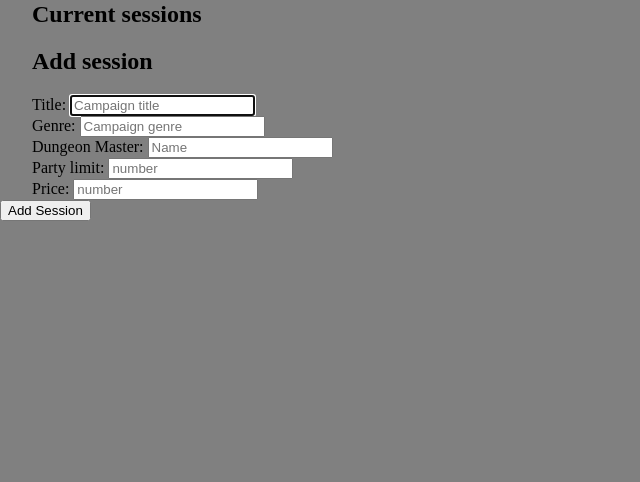
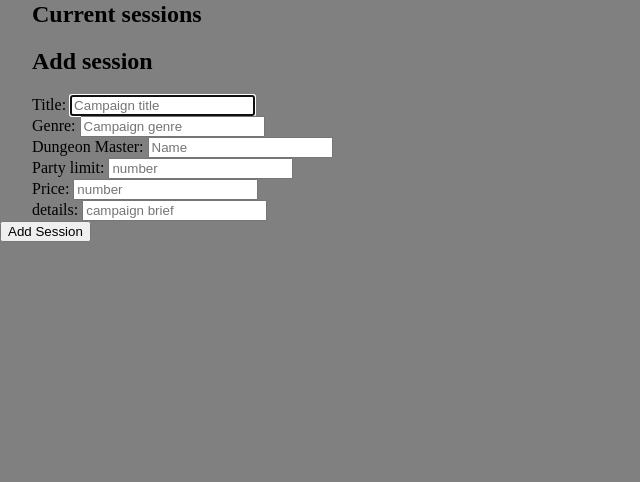
Before and after one commit to Laufley/DnD_Vault_Website, a Flask app: page /management/sessions in a window 1280 px wide. Shown: the part 139-621 px from the top of the page, without its empty margins (0-640 px from the left). Run offline with Flask 2, Linux system fonts and the light colour scheme; data that the repository does not hold is empty; some libraries are stand-ins or nearby versions.

Commit message:
added details value and attribute

```diff
--- a/console.py
+++ b/console.py
@@ -18,10 +18,10 @@ player_2 = Player("Ian Boyd", "+447898517041")
 player_repository.save(player_2)
 
 
-campaign_1 = Campaign("Quest for Kaladesh", "fanasty", "Steve",  6, 15)
+campaign_1 = Campaign("Quest for Kaladesh", "fanasty", "Steve",  6, 15, "inspired in the MTG universe")
 campaign_repository.save(campaign_1)
 
-campaign_2= Campaign("Quest for Camelot", "Adventure", "Fred",  8, 15)
+campaign_2= Campaign("Quest for Camelot", "Adventure", "Fred",  8, 15, "inspired in a long-time classic" )
 campaign_repository.save(campaign_2)
 
 joint_1 = Player_history(player_2, campaign_1)
--- a/controllers/campaign_controller.py
+++ b/controllers/campaign_controller.py
@@ -32,7 +32,8 @@ def create_campaign():
     dm = request.form['dm']
     max_capacity = request.form['max_capacity']
     price = request.form['price']
-    session = Campaign(title, genre, dm, max_capacity, price)
+    details = request.form['details']
+    session = Campaign(title, genre, dm, max_capacity, price, details)
     campaign_repository.save(session)
     return redirect('/management/sessions')
 
@@ -53,7 +54,8 @@ def update_campaign(id):
     dm = request.form['dm']
     max_capacity = request.form['max_capacity']
     price = request.form['price']
-    session = Campaign(title, genre, dm, max_capacity, price, id)
+    details = request.form['details']
+    session = Campaign(title, genre, dm, max_capacity, price, details, id)
     campaign_repository.update(session)
     return redirect(f'/management/session/{id}')
 #urls are string already, and i want to pass a value for id, so i can do an f string.
--- a/db/dnd_club.sql
+++ b/db/dnd_club.sql
@@ -14,8 +14,8 @@ CREATE TABLE campaigns (
     genre VARCHAR(255),
     dm VARCHAR(255),
     max_capacity INT,
-    price INT
-    date
+    price INT,
+    details VARCHAR(255)
 );
 
 CREATE TABLE players_history (
--- a/models/campaign.py
+++ b/models/campaign.py
@@ -1,10 +1,11 @@
 class Campaign:
-    def __init__(self, title, genre, dm, max_capacity, price, id= None):
+    def __init__(self, title, genre, dm, max_capacity, price, details, id= None):
         self.title = title
         self.genre = genre
         self.dm = dm
         self.max_capacity = max_capacity
         self.price = price
+        self.details = details
         self.id = id
 
 
--- a/repositories/campaign_repository.py
+++ b/repositories/campaign_repository.py
@@ -16,8 +16,8 @@ def delete(id):
     run_sql(sql, values)
 
 def save(campaign):
-    sql = "INSERT INTO campaigns (title, genre, dm, max_capacity, price) VALUES ( %s, %s, %s, %s, %s) RETURNING *"
-    values = [campaign.title, campaign.genre, campaign.dm, campaign.max_capacity, campaign.price]
+    sql = "INSERT INTO campaigns (title, genre, dm, max_capacity, price, details) VALUES ( %s, %s, %s, %s, %s, %s) RETURNING *"
+    values = [campaign.title, campaign.genre, campaign.dm, campaign.max_capacity, campaign.price, campaign.details]
     results = run_sql( sql, values )
     campaign.id = results[0]['id']
     return campaign
@@ -29,7 +29,7 @@ def select_all_campaigns():
     sql = "SELECT * FROM campaigns"
     results = run_sql(sql)
     for row in results:
-        campaign = Campaign(row['title'], row['genre'], row['dm'], row['max_capacity'], row['price'], row['id'],)
+        campaign = Campaign(row['title'], row['genre'], row['dm'], row['max_capacity'], row['price'], row['details'], row['id'],)
         list_of_campaigns.append(campaign)
     return list_of_campaigns
 
@@ -42,12 +42,12 @@ def select(id):
 
     if results:
         found = results[0]
-        campaign = Campaign(found['title'], found['genre'], found['dm'], found['max_capacity'], found['price'],  found['id'],)
+        campaign = Campaign(found['title'], found['genre'], found['dm'], found['max_capacity'], found['price'], found['details'],  found['id'],)
     return campaign
 
 def update(campaign):
-    sql = "UPDATE campaigns SET (title, genre, dm, max_capacity, price) = (%s, %s, %s, %s, %s) WHERE id = %s"
-    values = [campaign.title, campaign.genre, campaign.dm, campaign.max_capacity, campaign.price, campaign.date, campaign.id]
+    sql = "UPDATE campaigns SET (title, genre, dm, max_capacity, details, price) = (%s, %s, %s, %s, %s, %s) WHERE id = %s"
+    values = [campaign.title, campaign.genre, campaign.dm, campaign.max_capacity, campaign.price, campaign.details, campaign.id]
     run_sql(sql, values)
 
 
@@ -59,7 +59,7 @@ def campaigns_per_player(player_id):
     results = run_sql(sql, values)
 
     for row in results:
-        single_mission = Campaign(row['title'], row['genre'], row['dm'], row['max_capacity'], row['price'])
+        single_mission = Campaign(row['title'], row['genre'], row['dm'], row['max_capacity'], row['price'], row['details'])
         missions.append(single_mission)
 
     return missions
--- a/templates/management/session.html
+++ b/templates/management/session.html
@@ -9,6 +9,7 @@
             <li>{{session.dm}}</li>
             <li>{{session.max_capacity}}</li>
             <li>{{session.price}}</li>
+            <li>{{session.details}}</li>
 
             <a href="/management/sessions/{{session.id}}/edit">Update Session</a>
 
--- a/templates/management/sessions.html
+++ b/templates/management/sessions.html
@@ -35,6 +35,10 @@
                 <label for="price">Price:</label>
                 <input type="text" id="price" name="price" placeholder="number">
             </div>
+            <div>
+                <label for="details">details:</label>
+                <input type="text" id="details" name="details" placeholder="campaign brief">
+            </div>
             <button type="submit">Add Session</button>
             </form>
     </div>
--- a/templates/public/campaigns/campaign.html
+++ b/templates/public/campaigns/campaign.html
@@ -2,7 +2,7 @@
 
 {% block content %}
     <div>
-        <h1> Back to campaigns</h1>
+        <a href="/home"> <h3> Back to campaigns</h3></a>
 
         <h2>{{campaign.title}} details</h2>
         <ul>
@@ -10,6 +10,7 @@
             <li>Dungeon Master: {{campaign.dm}}</li>
             <li>Max number of players: {{campaign.max_capacity}}</li>
             <li>price per session: {{campaign.price}}</li>
+            <li>Campaign brief: {{campaign.details}}</li>
         </ul>
     </div>
 {% endblock %}
```
Also changed, not shown: templates/management/update_session_form.html (+8 -4 lines), templates/public/campaigns/campaigns.html (deleted, +0 -11 lines).
